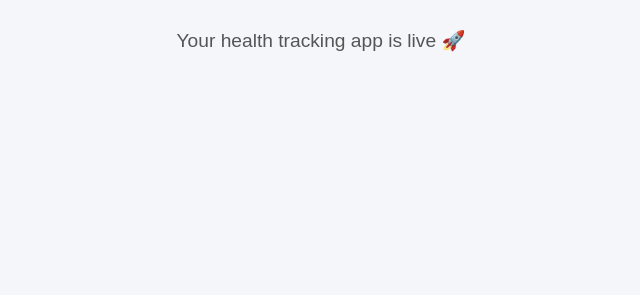
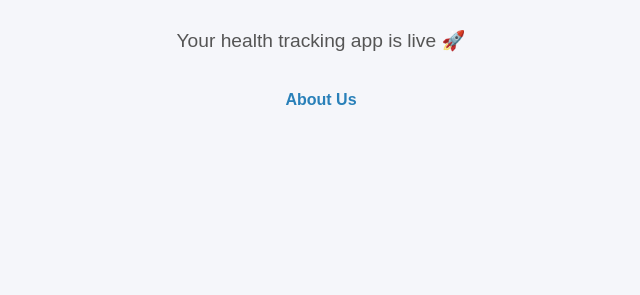
Before and after one commit to Pranavreddyedula/MediMind, a Flask app: page / in a window 1280 px wide. Shown: the part 178-473 px from the top of the page, without its empty margins (319-959 px from the left). Run offline with Flask 3, Linux system fonts and the light colour scheme.

Commit message:
Update index.html

```diff
--- a/templates/index.html
+++ b/templates/index.html
@@ -3,13 +3,15 @@
 <head>
   <meta charset="UTF-8">
   <meta name="viewport" content="width=device-width, initial-scale=1.0">
-  <title>MediMind</title>
+  <title>MediMind - Home</title>
   <link rel="stylesheet" href="{{ url_for('static', filename='style.css') }}">
+  <link rel="icon" href="{{ url_for('static', filename='favicon.ico') }}">
 </head>
 <body>
   <div class="container">
     <h1>Welcome to MediMind</h1>
     <p>Your health tracking app is live 🚀</p>
+    <a href="/about">About Us</a>
   </div>
 </body>
 </html>
```
